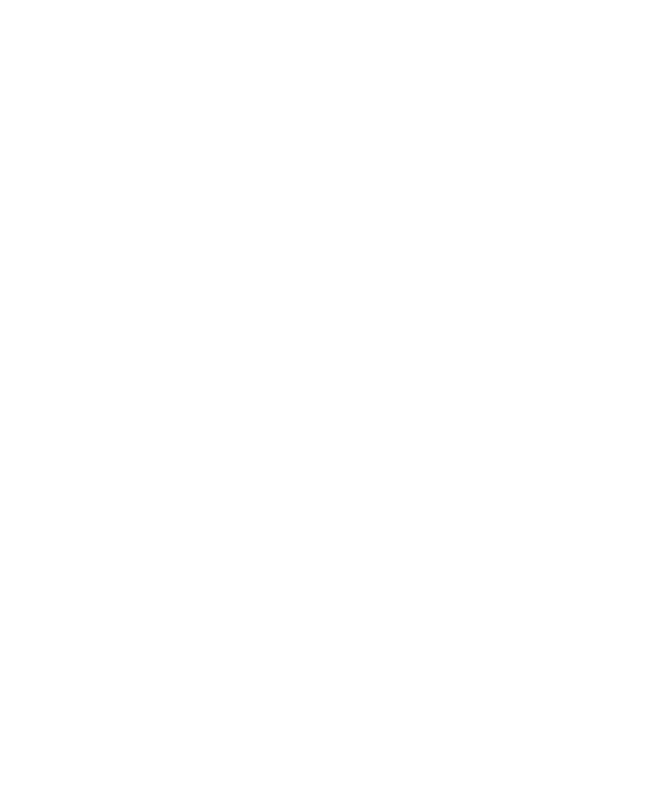
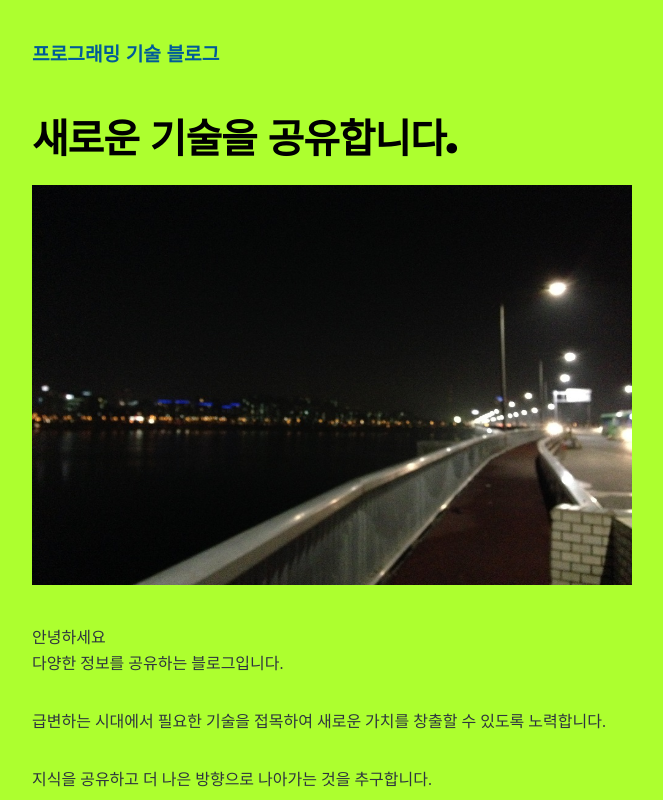
Before and after one commit to jscomu/jsblog, a Gatsby site: page /about in a window 1280 px wide. Before the commit this address had no page. Shown: the top 800 px of the page, without its empty margins (292-955 px from the left). Built offline with nearby package versions, Linux system fonts and the light colour scheme; Gatsby itself is replaced by a stand-in of ours.

Commit message:
blog up1

```diff
--- a/src/components/bio.js
+++ b/src/components/bio.js
@@ -49,6 +49,8 @@ const Bio = () => {
           <a href={`https://twitter.com/${social?.twitter || ``}`}>
             .
           </a>
+          <br/>
+          <a href="/about">더보기</a>
         </p>
       )}
     </div>
--- /dev/null
+++ b/src/pages/about.js
@@ -0,0 +1,36 @@
+import * as React from "react"
+import { graphql } from "gatsby"
+import Layout from "../components/layout"
+import Seo from "../components/seo"
+
+import imgA from '../images/sunset.jpg';
+import imgB from '../images/brg.jpg';
+
+const AboutPage = ({ location, data }) => (
+    <Layout location={location} title={data.site.siteMetadata.title}>
+      <Seo title="About" />
+      <h1>새로운 기술을 공유합니다.</h1>
+      <div className="aboutstyle">
+      <p><img alt="iPhone_01" src={imgB} width='600' height='400'/></p>
+      <p>
+          안녕하세요<br/>
+          다양한 정보를 공유하는 블로그입니다.
+      </p>
+      <p>급변하는 시대에서 필요한 기술을 접목하여 새로운 가치를 창출할 수 있도록 노력합니다.</p>
+      <p>지식을 공유하고 더 나은 방향으로 나아가는 것을 추구합니다.</p>
+      <p><img src={imgA} alt="iPhone_11" /></p>
+      </div>
+    </Layout>
+  )
+
+  export default AboutPage
+
+  export const pageQuery = graphql`
+    query {
+      site {
+        siteMetadata {
+          title
+        }
+      }
+    }
+  `
--- a/src/style.css
+++ b/src/style.css
@@ -30,7 +30,7 @@
   --fontFamily-sans: Montserrat, system-ui, -apple-system, BlinkMacSystemFont,
     "Segoe UI", Roboto, "Helvetica Neue", Arial, "Noto Sans", sans-serif,
     "Apple Color Emoji", "Segoe UI Emoji", "Segoe UI Symbol", "Noto Color Emoji";
-  --fontFamily-serif: "Merriweather", "Georgia", Cambria, "Times New Roman",
+  --fontFamily-serif: "Times New Roman", Gulim,
     Times, serif;
   --font-body: var(--fontFamily-serif);
   --font-heading: var(--fontFamily-sans);
@@ -75,6 +75,7 @@ html {
   font-size: var(--fontSize-root);
   -webkit-font-smoothing: antialiased;
   -moz-osx-font-smoothing: grayscale;
+  background-color: greenyellow;  /*배경색 변경*/
 }
 
 body {
@@ -85,6 +86,7 @@ body {
 
 footer {
   padding: var(--spacing-6) var(--spacing-0);
+  font-size: var(--fontSize-0); /*하단 폰트 사이즈*/
 }
 
 hr {
```
Also changed, not shown: src/images/brg.jpg (added), src/images/sunset.jpg (added).
